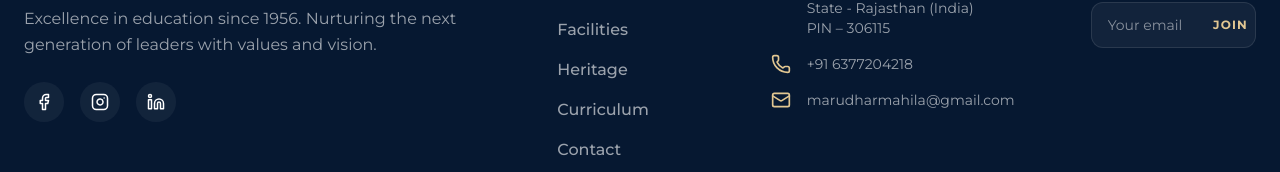
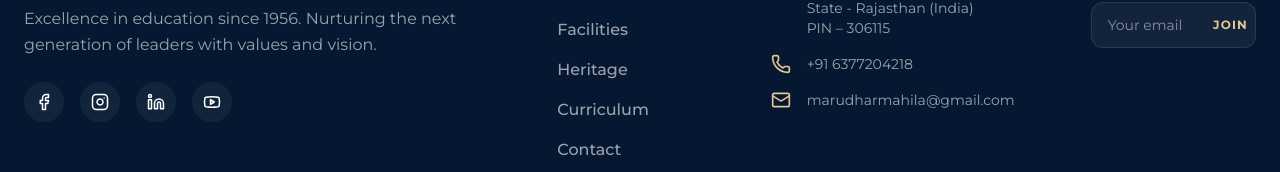
Before and after one commit to skytech3004/Vidyawadiorgmain, a Next.js app: page /institutions/sushiladevi in a window 1280 px wide. Shown: the part 9106-9278 px from the top of the page. Built offline with nearby package versions, Linux system fonts and the light colour scheme.

Commit message:
added social link

```diff
--- a/src/components/Footer.tsx
+++ b/src/components/Footer.tsx
@@ -1,7 +1,7 @@
 "use client";
 
 import React from "react";
-import { Mail, Phone, MapPin, Facebook, Instagram, Linkedin } from "lucide-react";
+import { Mail, Phone, MapPin, Facebook, Instagram, Linkedin, Youtube } from "lucide-react";
 
 export default function Footer() {
     return (
@@ -20,11 +20,14 @@ export default function Footer() {
                             <a href="#" className="w-10 h-10 rounded-full bg-white/5 flex items-center justify-center hover:bg-sandstone hover:text-oxford transition-all">
                                 <Facebook size={18} />
                             </a>
-                            <a href="#" className="w-10 h-10 rounded-full bg-white/5 flex items-center justify-center hover:bg-sandstone hover:text-oxford transition-all">
+                            <a href="https://www.instagram.com/vidyawadiofficial" target="_blank" rel="noopener noreferrer" className="w-10 h-10 rounded-full bg-white/5 flex items-center justify-center hover:bg-sandstone hover:text-oxford transition-all">
                                 <Instagram size={18} />
                             </a>
                             <a href="#" className="w-10 h-10 rounded-full bg-white/5 flex items-center justify-center hover:bg-sandstone hover:text-oxford transition-all">
                                 <Linkedin size={18} />
+                            </a>
+                            <a href="https://www.youtube.com/@Vidyawadi-MMSS" target="_blank" rel="noopener noreferrer" className="w-10 h-10 rounded-full bg-white/5 flex items-center justify-center hover:bg-sandstone hover:text-oxford transition-all">
+                                <Youtube size={18} />
                             </a>
                         </div>
                     </div>
--- a/src/components/Navbar.tsx
+++ b/src/components/Navbar.tsx
@@ -102,9 +102,9 @@ export default function Navbar() {
 
                     <div className="flex items-center gap-4">
                         <a href="#" className="hover:text-sandstone transition-colors"><Facebook size={20} /></a>
-                        <a href="#" className="hover:text-sandstone transition-colors"><Instagram size={20} /></a>
+                        <a href="https://www.instagram.com/vidyawadiofficial" target="_blank" rel="noopener noreferrer" className="hover:text-sandstone transition-colors"><Instagram size={20} /></a>
                         <a href="#" className="hover:text-sandstone transition-colors"><Linkedin size={20} /></a>
-                        <a href="#" className="hover:text-sandstone transition-colors"><Youtube size={20} /></a>
+                        <a href="https://www.youtube.com/@Vidyawadi-MMSS" target="_blank" rel="noopener noreferrer" className="hover:text-sandstone transition-colors"><Youtube size={20} /></a>
 
                         {/* <div className="w-px h-3 bg-white/20 mx-2" > */}
                         {/* <span className="uppercase tracking-widest text-[10px] font-bold">Enrollment Open</span> */}
```
